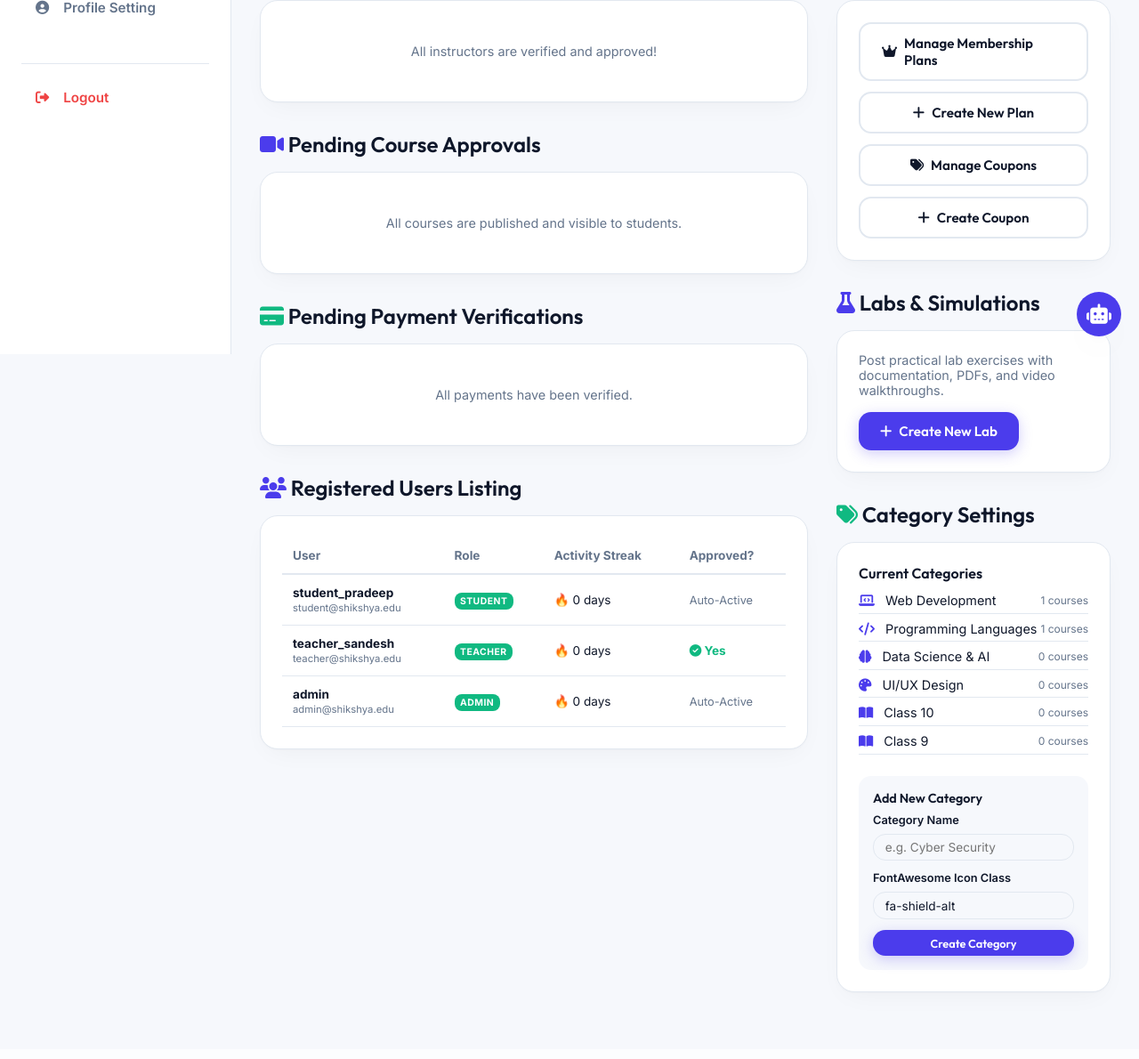
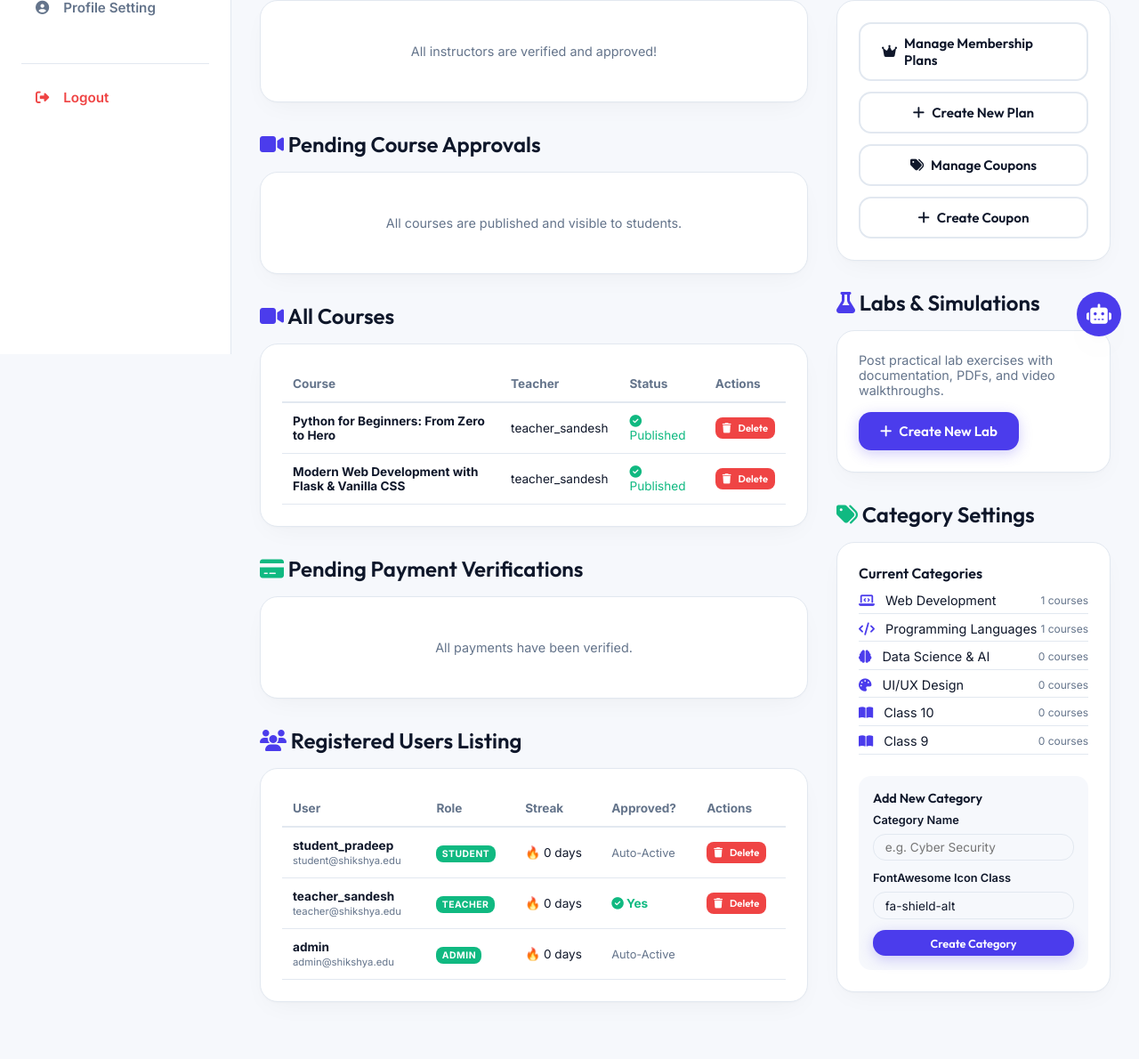
Before and after one commit to parbes80/shikshya-lms, a Flask app: page /dashboard/admin in a window 1280 px wide. Shown: the part 402-1592 px from the top of the page at 89% size. Before the commit the page ends 1518 px from the top, so only its background shows below. Run offline with Flask 3, Linux system fonts and the light colour scheme; a user stored in the database is signed in; data that the repository does not hold is empty; some libraries are stand-ins or nearby versions.

Commit message:
Add admin delete course + delete user functionality
- DELETE /courses/<id>/delete route (admin or course teacher)
- DELETE /dashboard/admin/delete-user/<id> route (admin only, blocks self-delete)
- Admin dashboard: delete button for every course (published + unpublished)
- Admin dashboard: delete button for every non-admin user
- Confirmation dialogs on all deletes

```diff
--- a/routes/dashboard.py
+++ b/routes/dashboard.py
@@ -202,3 +202,16 @@ def approve_payment(payment_id):
 
     flash(f'Payment verified. Access granted.', 'success')
     return redirect(url_for('dashboard.admin'))
+
+
+@dashboard_bp.route('/dashboard/admin/delete-user/<int:user_id>', methods=['POST'])
+@role_required('Admin')
+def delete_user(user_id):
+    user = User.query.get_or_404(user_id)
+    if user.role.name == 'Admin':
+        flash('Cannot delete admin accounts.', 'danger')
+        return redirect(url_for('dashboard.admin'))
+    db.session.delete(user)
+    db.session.commit()
+    flash(f'User {user.username} deleted.', 'success')
+    return redirect(url_for('dashboard.admin'))
--- a/templates/admin_dashboard.html
+++ b/templates/admin_dashboard.html
@@ -105,7 +105,7 @@
                   <th style="padding: 0.75rem;">Course</th>
                   <th style="padding: 0.75rem;">Teacher</th>
                   <th style="padding: 0.75rem;">Price</th>
-                  <th style="padding: 0.75rem;">Action</th>
+                  <th style="padding: 0.75rem;">Actions</th>
                 </tr>
               </thead>
               <tbody>
@@ -114,8 +114,11 @@
                     <td style="padding: 0.75rem;"><strong>{{ c.title }}</strong></td>
                     <td style="padding: 0.75rem;">{{ c.teacher.username }}</td>
                     <td style="padding: 0.75rem;">{% if c.price == 0 %}Free{% else %}Rs. {{ "{:,.0f}".format(c.price) }}{% endif %}</td>
-                    <td style="padding: 0.75rem;">
-                      <a href="{{ url_for('dashboard.approve_course', course_id=c.id) }}" class="btn btn-secondary" style="padding: 0.3rem 0.6rem; font-size: 0.75rem;"><i class="fas fa-check"></i> Approve & Publish</a>
+                    <td style="padding: 0.75rem; display: flex; gap: 0.25rem; flex-wrap: wrap;">
+                      <a href="{{ url_for('dashboard.approve_course', course_id=c.id) }}" class="btn btn-secondary" style="padding: 0.3rem 0.6rem; font-size: 0.75rem;"><i class="fas fa-check"></i> Approve</a>
+                      <form action="{{ url_for('course.delete_course', course_id=c.id) }}" method="POST" style="display:inline;" onsubmit="return confirm('Delete course &quot;{{ c.title|escape }}&quot;?')">
+                        <button type="submit" class="btn" style="padding: 0.3rem 0.6rem; font-size: 0.75rem; background: #ef4444; color: white; border: none; border-radius: var(--radius-sm); cursor: pointer;"><i class="fas fa-trash"></i></button>
+                      </form>
                     </td>
                   </tr>
                 {% endfor %}
@@ -125,6 +128,42 @@
         {% else %}
           <p style="color: var(--text-muted); text-align: center; padding: 1.5rem; font-size: 0.9rem;">All courses are published and visible to students.</p>
         {% endif %}
+      </div>
+
+      <h2 style="font-size: 1.5rem; margin-bottom: 1rem;"><i class="fas fa-video" style="color: var(--primary);"></i> All Courses</h2>
+      <div class="card" style="margin-bottom: 2rem;">
+        <div style="overflow-x: auto;">
+          <table style="width: 100%; border-collapse: collapse; text-align: left; font-size: 0.85rem;">
+            <thead>
+              <tr style="border-bottom: 2px solid var(--border-color); color: var(--text-muted);">
+                <th style="padding: 0.75rem;">Course</th>
+                <th style="padding: 0.75rem;">Teacher</th>
+                <th style="padding: 0.75rem;">Status</th>
+                <th style="padding: 0.75rem;">Actions</th>
+              </tr>
+            </thead>
+            <tbody>
+              {% for c in courses %}
+                <tr style="border-bottom: 1px solid var(--border-color);">
+                  <td style="padding: 0.75rem;"><strong>{{ c.title }}</strong></td>
+                  <td style="padding: 0.75rem;">{{ c.teacher.username }}</td>
+                  <td style="padding: 0.75rem;">
+                    {% if c.is_published %}
+                      <span style="color: var(--secondary);"><i class="fas fa-check-circle"></i> Published</span>
+                    {% else %}
+                      <span style="color: var(--accent);"><i class="fas fa-clock"></i> Pending</span>
+                    {% endif %}
+                  </td>
+                  <td style="padding: 0.75rem;">
+                    <form action="{{ url_for('course.delete_course', course_id=c.id) }}" method="POST" style="display:inline;" onsubmit="return confirm('Delete course &quot;{{ c.title|escape }}&quot;? All data will be lost.')">
+                      <button type="submit" class="btn" style="padding: 0.3rem 0.5rem; font-size: 0.7rem; background: #ef4444; color: white; border: none; border-radius: var(--radius-sm); cursor: pointer;"><i class="fas fa-trash"></i> Delete</button>
+                    </form>
+                  </td>
+                </tr>
+              {% endfor %}
+            </tbody>
+          </table>
+        </div>
       </div>
 
       <h2 style="font-size: 1.5rem; margin-bottom: 1rem;"><i class="fas fa-credit-card" style="color: var(--secondary);"></i> Pending Payment Verifications</h2>
@@ -182,8 +221,9 @@
                 <tr style="border-bottom: 2px solid var(--border-color); color: var(--text-muted);">
                   <th style="padding: 0.75rem;">User</th>
                   <th style="padding: 0.75rem;">Role</th>
-                <th style="padding: 0.75rem;">Activity Streak</th>
+                  <th style="padding: 0.75rem;">Streak</th>
                   <th style="padding: 0.75rem;">Approved?</th>
+                  <th style="padding: 0.75rem;">Actions</th>
                 </tr>
               </thead>
               <tbody>
@@ -204,6 +244,13 @@
                         {% endif %}
                       {% else %}
                         <span style="color: var(--text-muted); font-size: 0.8rem;">Auto-Active</span>
+                      {% endif %}
+                    </td>
+                    <td style="padding: 0.75rem;">
+                      {% if usr.role.name != 'Admin' %}
+                      <form action="{{ url_for('dashboard.delete_user', user_id=usr.id) }}" method="POST" style="display:inline;" onsubmit="return confirm('Delete user &quot;{{ usr.username|escape }}&quot;? This cannot be undone.')">
+                        <button type="submit" class="btn" style="padding: 0.3rem 0.5rem; font-size: 0.7rem; background: #ef4444; color: white; border: none; border-radius: var(--radius-sm); cursor: pointer;"><i class="fas fa-trash"></i> Delete</button>
+                      </form>
                       {% endif %}
                     </td>
                   </tr>
```
Also changed, not shown: routes/course.py (+14 -0 lines). Lines whose indentation alone changed are shown as unchanged.
